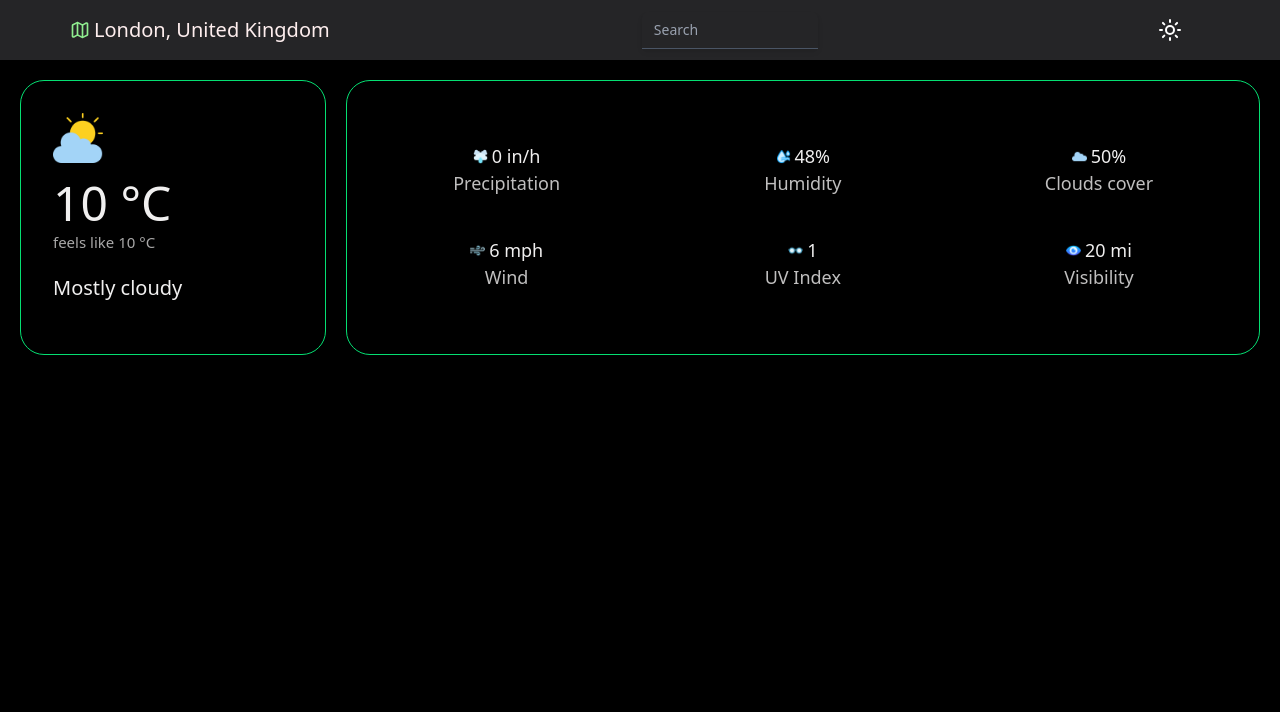
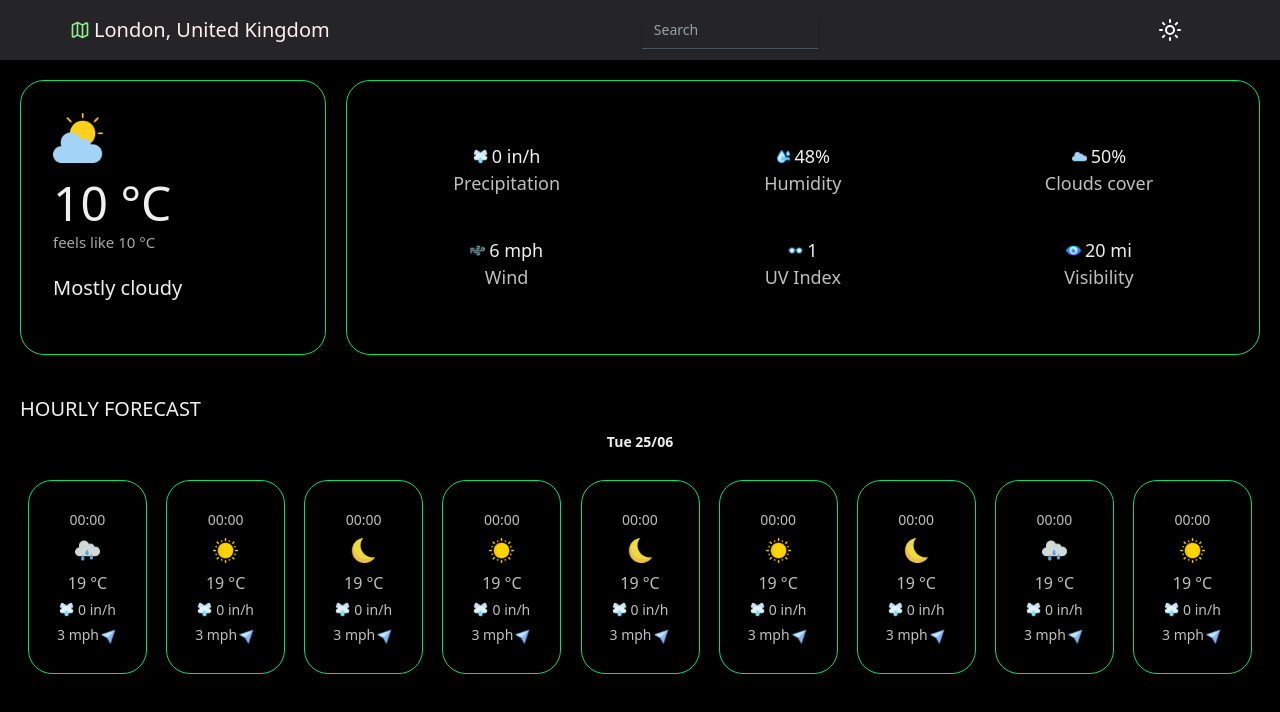
Before and after one commit to RevenBro/weather-app, a React (Vite) app: page / in a window 1280 px wide. Shown: the top 712 px of the page. Built offline with nearby package versions, Linux system fonts and the light colour scheme.

Commit message:
Main weather info card section completed

```diff
--- a/package.json
+++ b/package.json
@@ -14,6 +14,7 @@
     "lucide-react": "^0.475.0",
     "react": "^19.0.0",
     "react-dom": "^19.0.0",
+    "tailwind-scrollbar-hide": "^2.0.0",
     "tailwindcss": "^4.0.7"
   },
   "devDependencies": {
--- /dev/null
+++ b/src/components/HorizonalScroll/HorizontalScroll.jsx
@@ -0,0 +1,40 @@
+import { useRef } from "react";
+import "../../index.css"; // Yangi CSS faylni import qilish
+
+const HorizontallyScrollable = ({ children, className = "" }) => {
+  const scrollRef = useRef(null);
+
+  const handleMouseDown = (evt) => {
+    const scrollContainer = scrollRef.current;
+    if (!scrollContainer) return;
+
+    const startX = evt.pageX - scrollContainer.offsetLeft;
+    const scrollLeft = scrollContainer.scrollLeft;
+
+    const handleMouseMove = (moveEvt) => {
+      const x = moveEvt.pageX - scrollContainer.offsetLeft;
+      const walk = (x - startX) * 1.5;
+      scrollContainer.scrollLeft = scrollLeft - walk;
+    };
+
+    const handleMouseUp = () => {
+      window.removeEventListener("mousemove", handleMouseMove);
+      window.removeEventListener("mouseup", handleMouseUp);
+    };
+
+    window.addEventListener("mousemove", handleMouseMove);
+    window.addEventListener("mouseup", handleMouseUp);
+  };
+
+  return (
+    <div
+      ref={scrollRef}
+      className={`scroll-container ${className}`}
+      onMouseDown={handleMouseDown}
+    >
+      {children}
+    </div>
+  );
+};
+
+export default HorizontallyScrollable;
--- a/src/components/Main/Main.jsx
+++ b/src/components/Main/Main.jsx
@@ -1,5 +1,8 @@
 import React from 'react';
 import WeatherInfo from '../WeatherInfo/WeatherInfo';
+import WeatherCard from '../WeatherCard/WeatherCard';
+import HorizontallyScrollable from '../HorizonalScroll/HorizontalScroll';
+
 import CloudlySun from "../../assets/Images/cloudly-sun.png";
 import Precipitation from "../../assets/Images/precipitation.png";
 import Humidity from "../../assets/Images/humidity.png";
@@ -7,6 +10,9 @@ import Cloud from "../../assets/Images/cloud.png";
 import Wind from "../../assets/Images/wind.png";
 import UVIndex from "../../assets/Images/glasses.png";
 import Visibility from "../../assets/Images/view.png";
+import Moon from "../../assets/Images/moon.png"
+import Sun from "../../assets/Images/sun-icon.png"
+import Rainy from "../../assets/Images/rainy.png"
 
 const Main = () => {
   return (
@@ -38,8 +44,20 @@ const Main = () => {
 
       {/* Block 2 */}
       <div className='mt-10'>
-        <div className='text-center text-[#F0EFEF]'>
-          {/* Add block 2 content here */}
+        <div className='text-[#F0EFEF]'>
+          <h2 className='font-medium text-xl mb-2 text-center sm:text-start'>HOURLY FORECAST</h2>
+          <p className='font-bold text-[14px] mb-5 text-center'>Tue 25/06</p>
+          <HorizontallyScrollable className="flex justify-between gap-1 p-2">
+              <WeatherCard weatherstatusimg={Rainy}/>
+              <WeatherCard weatherstatusimg={Sun}/>
+              <WeatherCard weatherstatusimg={Moon}/>
+              <WeatherCard weatherstatusimg={Sun}/>
+              <WeatherCard weatherstatusimg={Moon}/>
+              <WeatherCard weatherstatusimg={Sun}/>
+              <WeatherCard weatherstatusimg={Moon}/>
+              <WeatherCard weatherstatusimg={Rainy}/>
+              <WeatherCard weatherstatusimg={Sun}/>
+          </HorizontallyScrollable>
         </div>
       </div>
 
--- /dev/null
+++ b/src/components/WeatherCard/WeatherCard.jsx
@@ -0,0 +1,23 @@
+import React from 'react'
+import Precipitaion from "../../assets/Images/precipitation.png"
+import Navigation from "../../assets/Images/navigation.png"
+
+const WeatherCard = ({weatherstatusimg}) => {
+  return (
+    <div className='rounded-3xl p-4 sm:p-7 border-green-400 border-[1.5px] flex flex-col items-center gap-1'>
+      <p className='text-[#F0EFEF] opacity-80 text-[14px]'>00:00</p>
+      <img className='my-1' src={weatherstatusimg} alt="weather status" width={25} height={25}/>
+      <p className='text-[#F0EFEF] opacity-80'>19 °C</p>
+      <div className='flex items-center justify-center gap-1'>
+        <img src={Precipitaion} alt="Precipitaion" width={15} height={15}/>
+        <p className='text-[#F0EFEF] opacity-80 text-[14px]'>0 in/h</p>
+      </div>
+      <div className='flex items-center justify-center gap-1'>
+        <p className='text-[#F0EFEF] opacity-80 text-[14px]'>3 mph</p>
+        <img className='rotate-45' src={Navigation} alt="Precipitaion" width={15} height={15}/>
+      </div>
+    </div>
+  )
+}
+
+export default WeatherCard
--- a/src/index.css
+++ b/src/index.css
@@ -18,3 +18,19 @@
     padding: 0px 10px;
   }
 }
+
+
+.scroll-container {
+  overflow-x: auto;
+  white-space: nowrap;
+  cursor: grab;
+}
+
+.scroll-container::-webkit-scrollbar {
+  display: none;
+}
+
+.scroll-container {
+  -ms-overflow-style: none;  /* IE va Edge */
+  scrollbar-width: none;  /* Firefox */
+}
--- /dev/null
+++ b/tailwind.config.js
@@ -0,0 +1,3 @@
+module.exports = {
+  plugins: [require('tailwind-scrollbar-hide')],
+};
```
Also changed, not shown: src/assets/Images/navigation.png (added), 1 other file (tests, documents, lock files or other folders).
